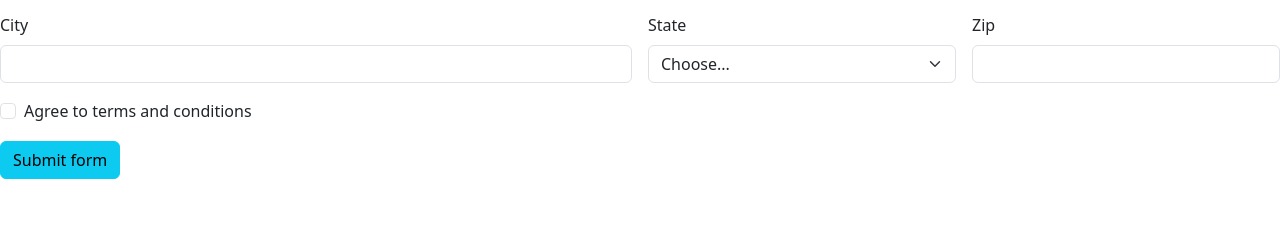
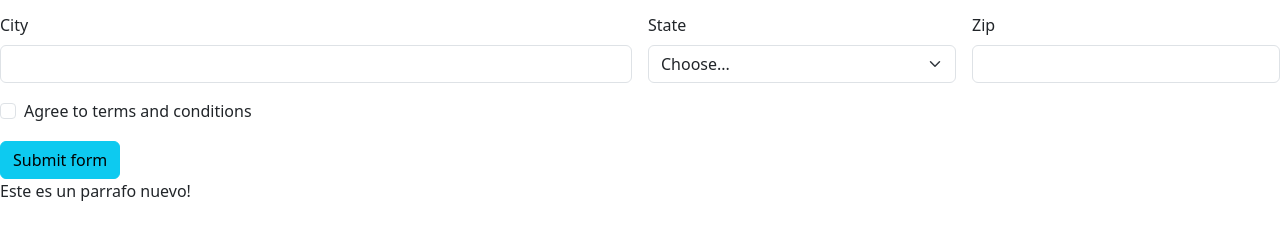
Before and after one commit to PFeltan/CaCpractice, a plain HTML site: page index.html in a window 1280 px wide. Shown: the part 273-512 px from the top of the page. Drawn offline with nearby package versions, Linux system fonts and the light colour scheme.

Commit message:
me olvide de guardar, ya esta guardado el nuevo parrafo

```diff
--- a/index.html
+++ b/index.html
@@ -95,6 +95,7 @@
           <button class="btn btn-info" type="submit">Submit form</button>
         </div>
       </form>
+      <p>Este es un parrafo nuevo!</p>
       <script src="https://cdn.jsdelivr.net/npm/bootstrap@5.3.2/dist/js/bootstrap.bundle.min.js" integrity="sha384-C6RzsynM9kWDrMNeT87bh95OGNyZPhcTNXj1NW7RuBCsyN/o0jlpcV8Qyq46cDfL" crossorigin="anonymous"></script>
   </body>
 </body>
```
